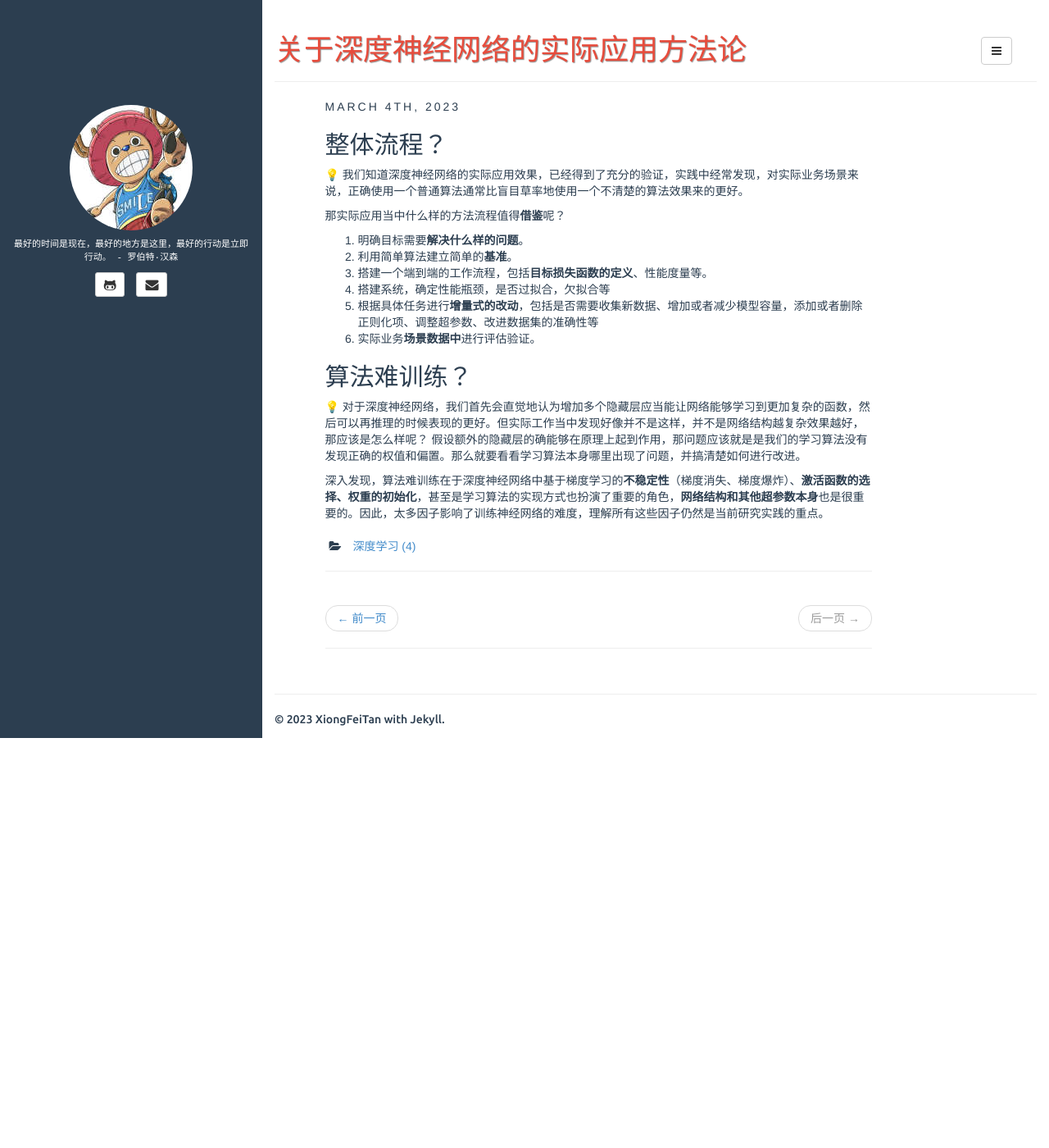
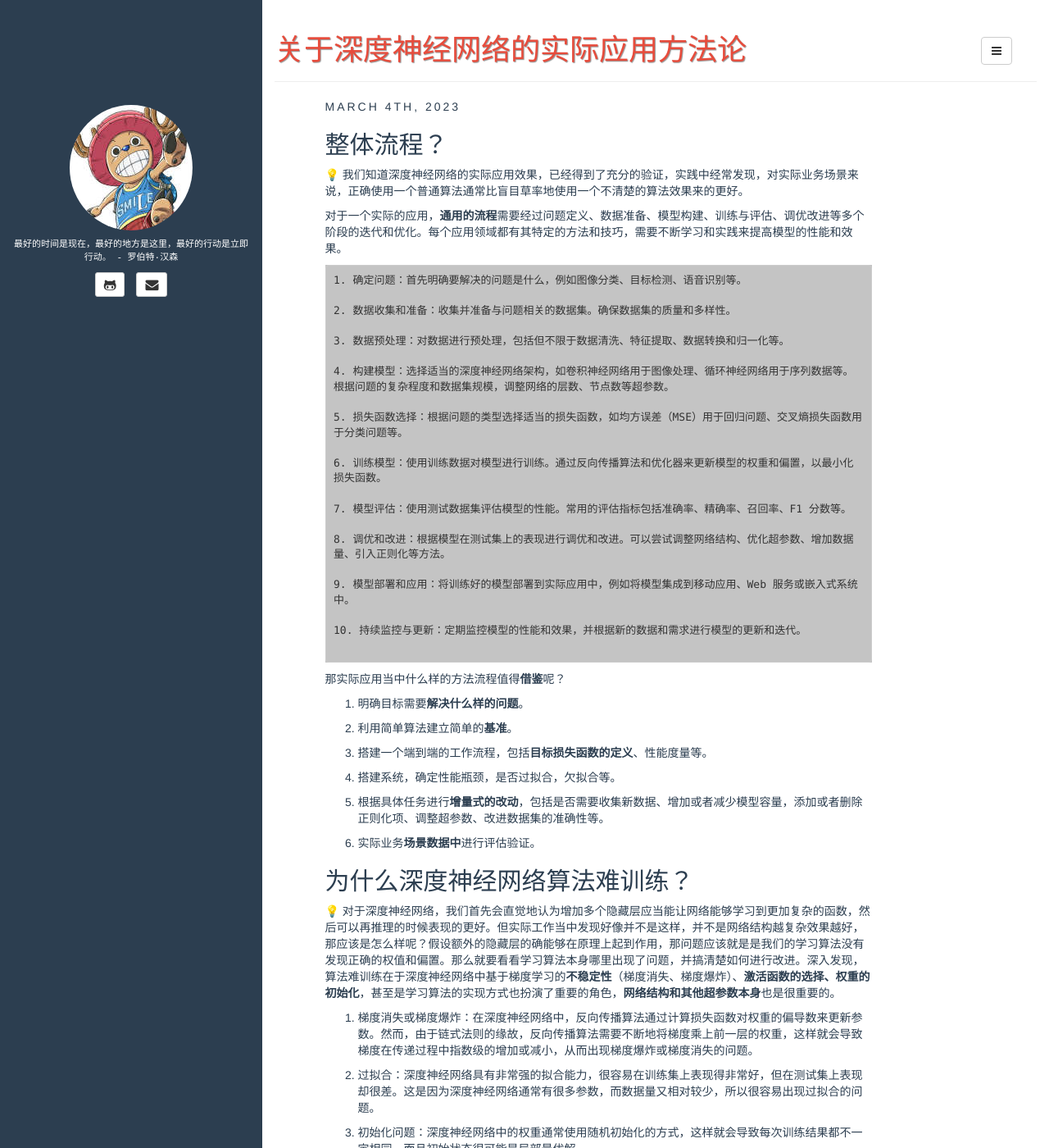
Before and after one commit to XiongFeiTan/XiongFeiTan.github.io, a Jekyll site: the page built from _posts/2023-03-04-关于深度神经网络应用的一点简单看法.markdown, in a window 1280 px wide and 1400 px high. Shown: the whole window at 82% size. Built offline with Jekyll 4.4.1, drawn with Linux system fonts in a browser that asks for light colours; comment, search, counter and statistics services are not loaded; some of the changed text lies outside the part shown.

Commit message:
添加历史文档-

````diff
--- a/_posts/2023-03-04-关于深度神经网络应用的一点简单看法.markdown
+++ b/_posts/2023-03-04-关于深度神经网络应用的一点简单看法.markdown
@@ -10,18 +10,54 @@
 ## 整体流程？
 💡  我们知道深度神经网络的实际应用效果，已经得到了充分的验证，实践中经常发现，对实际业务场景来说，正确使用一个普通算法通常比盲目草率地使用一个不清楚的算法效果来的更好。
 
+对于一个实际的应用，**通用的流程**需要经过问题定义、数据准备、模型构建、训练与评估、调优改进等多个阶段的迭代和优化。每个应用领域都有其特定的方法和技巧，需要不断学习和实践来提高模型的性能和效果。
+```
+1. 确定问题：首先明确要解决的问题是什么，例如图像分类、目标检测、语音识别等。
+
+2. 数据收集和准备：收集并准备与问题相关的数据集。确保数据集的质量和多样性。
+
+3. 数据预处理：对数据进行预处理，包括但不限于数据清洗、特征提取、数据转换和归一化等。
+
+4. 构建模型：选择适当的深度神经网络架构，如卷积神经网络用于图像处理、循环神经网络用于序列数据等。根据问题的复杂程度和数据集规模，调整网络的层数、节点数等超参数。
+
+5. 损失函数选择：根据问题的类型选择适当的损失函数，如均方误差（MSE）用于回归问题、交叉熵损失函数用于分类问题等。
+
+6. 训练模型：使用训练数据对模型进行训练。通过反向传播算法和优化器来更新模型的权重和偏置，以最小化损失函数。
+
+7. 模型评估：使用测试数据集评估模型的性能。常用的评估指标包括准确率、精确率、召回率、F1 分数等。
+
+8. 调优和改进：根据模型在测试集上的表现进行调优和改进。可以尝试调整网络结构、优化超参数、增加数据量、引入正则化等方法。
+
+9. 模型部署和应用：将训练好的模型部署到实际应用中，例如将模型集成到移动应用、Web 服务或嵌入式系统中。
+
+10. 持续监控与更新：定期监控模型的性能和效果，并根据新的数据和需求进行模型的更新和迭代。
+
+```
+
 那实际应用当中什么样的方法流程值得**借鉴**呢？
 
 1. 明确目标需要**解决什么样的问题**。
+
 2. 利用简单算法建立简单的**基准**。
+
 3. 搭建一个端到端的工作流程，包括**目标损失函数的定义**、性能度量等。
-4. 搭建系统，确定性能瓶颈，是否过拟合，欠拟合等
-5. 根据具体任务进行**增量式的改动**，包括是否需要收集新数据、增加或者减少模型容量，添加或者删除正则化项、调整超参数、改进数据集的准确性等
+
+4. 搭建系统，确定性能瓶颈，是否过拟合，欠拟合等。
+
+5. 根据具体任务进行**增量式的改动**，包括是否需要收集新数据、增加或者减少模型容量，添加或者删除正则化项、调整超参数、改进数据集的准确性等。
+
 6. 实际业务**场景数据中**进行评估验证。
 
 
-## 算法难训练？
-💡  对于深度神经网络，我们首先会直觉地认为增加多个隐藏层应当能让网络能够学习到更加复杂的函数，然后可以再推理的时候表现的更好。但实际工作当中发现好像并不是这样，并不是网络结构越复杂效果越好，那应该是怎么样呢？
-假设额外的隐藏层的确能够在原理上起到作用，那问题应该就是是我们的学习算法没有发现正确的权值和偏置。那么就要看看学习算法本身哪里出现了问题，并搞清楚如何进行改进。
+## 为什么深度神经网络算法难训练？
+💡  对于深度神经网络，我们首先会直觉地认为增加多个隐藏层应当能让网络能够学习到更加复杂的函数，然后可以再推理的时候表现的更好。但实际工作当中发现好像并不是这样，并不是网络结构越复杂效果越好，那应该是怎么样呢？假设额外的隐藏层的确能够在原理上起到作用，那问题应该就是是我们的学习算法没有发现正确的权值和偏置。那么就要看看学习算法本身哪里出现了问题，并搞清楚如何进行改进。深入发现，算法难训练在于深度神经网络中基于梯度学习的**不稳定性**（梯度消失、梯度爆炸）、**激活函数的选择、权重的初始化**，甚至是学习算法的实现方式也扮演了重要的⻆色，**网络结构和其他超参数本身**也是很重要的。
 
-深入发现，算法难训练在于深度神经网络中基于梯度学习的**不稳定性**（梯度消失、梯度爆炸）、**激活函数的选择、权重的初始化**，甚至是学习算法的实现方式也扮演了重要的⻆色，**网络结构和其他超参数本身**也是很重要的。因此，太多因子影响了训练神经网络的难度，理解所有这些因子仍然是当前研究实践的重点。
+1. 梯度消失或梯度爆炸：在深度神经网络中，反向传播算法通过计算损失函数对权重的偏导数来更新参数。然而，由于链式法则的缘故，反向传播算法需要不断地将梯度乘上前一层的权重，这样就会导致梯度在传递过程中指数级的增加或减小，从而出现梯度爆炸或梯度消失的问题。
+
+2. 过拟合：深度神经网络具有非常强的拟合能力，很容易在训练集上表现得非常好，但在测试集上表现却很差。这是因为深度神经网络通常有很多参数，而数据量又相对较少，所以很容易出现过拟合的问题。
+
+3. 初始化问题：深度神经网络中的权重通常使用随机初始化的方式，这样就会导致每次训练结果都不一定相同，而且初始状态很可能是局部最优解。
+
+4. 计算复杂度高：深度神经网络通常有很多层和很多参数，计算复杂度非常高，训练时间很长，需要大量的计算资源和时间。
+
+因此，太多因子影响了训练神经网络的难度，为了解决这些问题，研究者们提出了很多方法，如使用更好的激活函数（如ReLU）、使用批量归一化、使用残差连接等、以及使用更好的优化算法来加速收敛。还有一些技术，如预训练、正则化、数据增强等技术也可以帮助深度神经网络更好地训练。
````
Also changed, not shown: _posts/2022-04-01-关于LSTM的输入与输出.markdown (+19 -10 lines).
